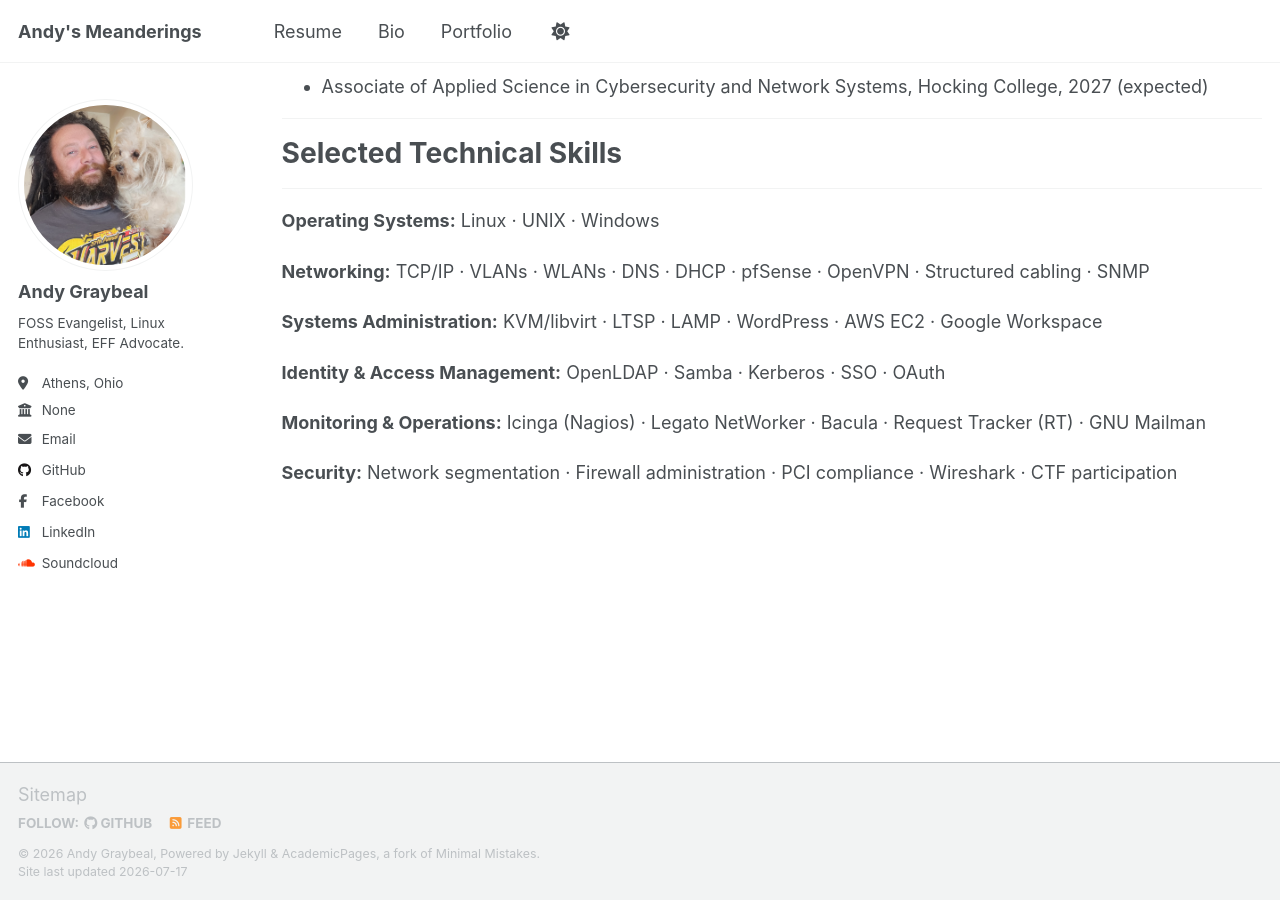
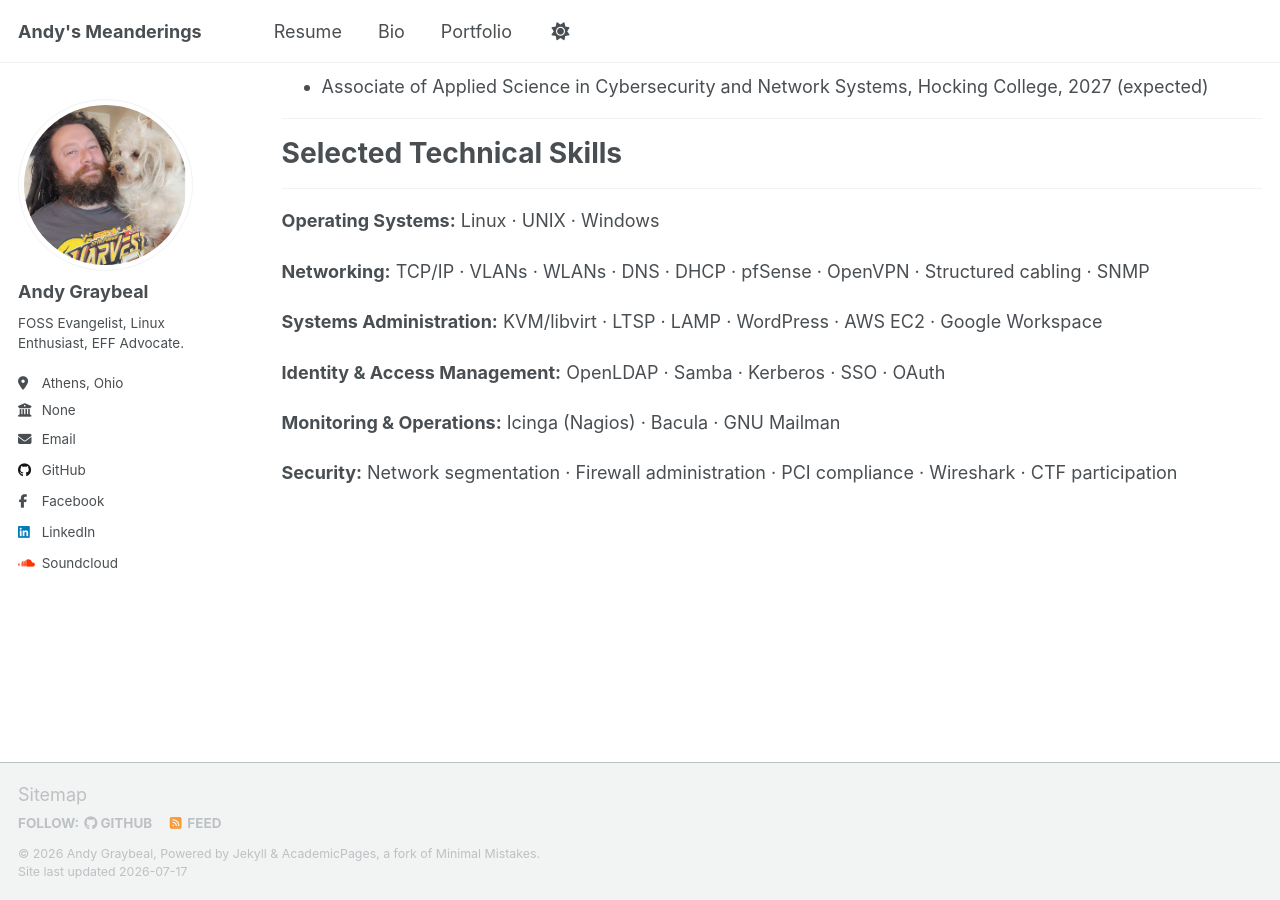
Before and after one commit to andy-graybeal/andy-graybeal.github.io, a Jekyll site: the page built from _pages/resume.md, in a window 1280 px wide and 900 px high, scrolled down 3448 px. Built offline with Jekyll 4.4.1, drawn with Linux system fonts in a browser that asks for light colours; a script that is not in the unit is left out.

Commit message:
Update resume to refine Monitoring & Operations skills
Removed Legato NetWorker from Monitoring & Operations section.

```diff
--- a/_pages/resume.md
+++ b/_pages/resume.md
@@ -86,6 +86,6 @@ I have 20+ years of experience supporting information technology infrastructure
 
 **Identity & Access Management:** OpenLDAP · Samba · Kerberos · SSO · OAuth
 
-**Monitoring & Operations:** Icinga (Nagios) · Legato NetWorker · Bacula · Request Tracker (RT) · GNU Mailman
+**Monitoring & Operations:** Icinga (Nagios) · Bacula · GNU Mailman
 
 **Security:** Network segmentation · Firewall administration · PCI compliance · Wireshark  · CTF participation
```
